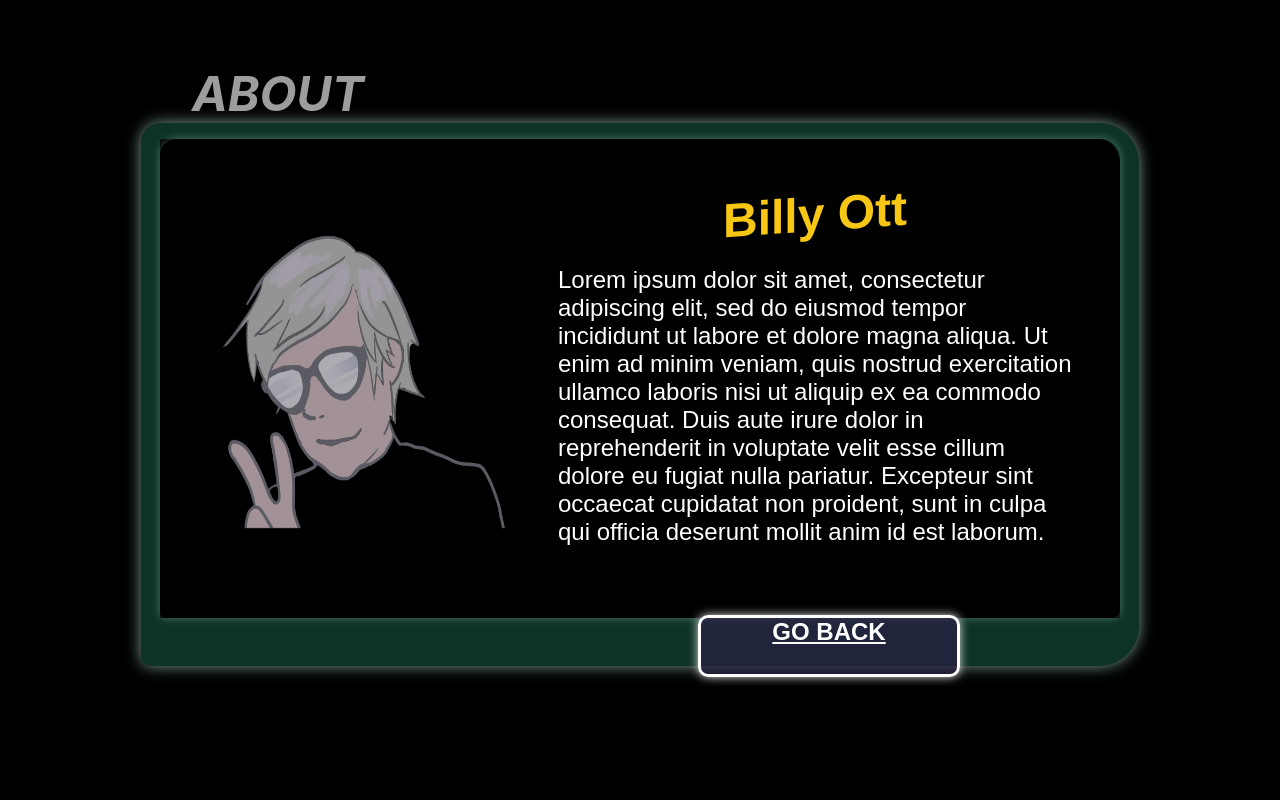
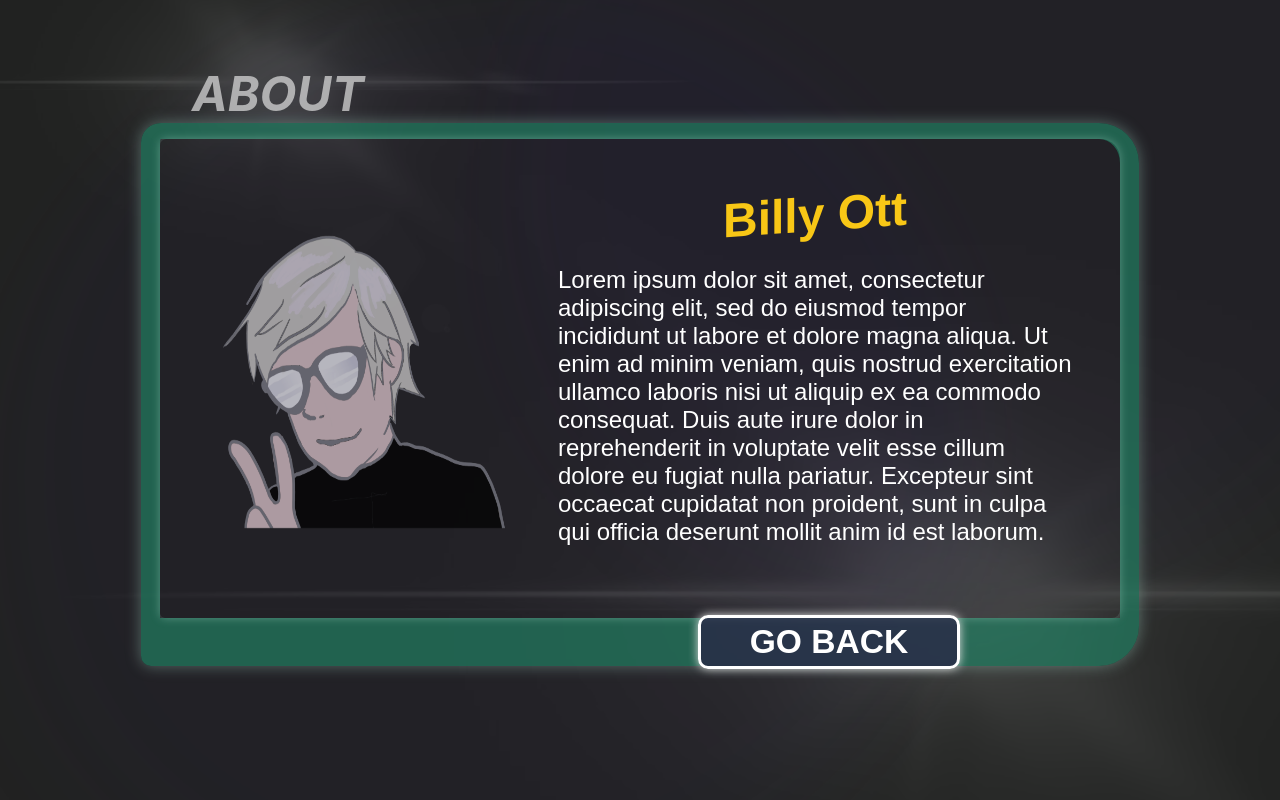
Before and after one commit to billyott/personal-site, a React (Create React App) app: page /about in a window 1280 px wide. Built offline with nearby package versions, Linux system fonts and the light colour scheme.

Commit message:
style about page

```diff
--- a/src/components/about.js
+++ b/src/components/about.js
@@ -6,7 +6,7 @@ import './about.scss';
 function About() {
 
     return(
-        <div className="about">
+        <div className="about" style={{backgroundImage: `url('./assets/about-background.png')`}}>
             <div className="about__header">ABOUT</div>
             <div className="about__content-outer">
                 <div className="about__content-inner">
--- a/src/components/about.scss
+++ b/src/components/about.scss
@@ -1,8 +1,15 @@
 @import '../styling-vars.scss';
 
 .about {
+    position: fixed;
+    top: 0;
+    right: 0;
+    left: 0;
+    bottom: 0;
+    background-repeat: no-repeat;
+    background-size: cover;
+    background-position: center;
     background-color: $scheme-black;
-    margin-bottom: 5%;
 
     &__header {
         margin-top: 5%;
@@ -14,14 +21,14 @@
     }
 
     &__content-outer {
-        border-color: $scheme-green-a4;
+        border-color: $scheme-green-a7;
         border-style: solid;
         border-top-width: 1rem;
         border-left-width: 1.2rem;
         border-right-width: 1.2rem;
         border-bottom-width: 3rem;
         border-radius: 1.25rem 2.5rem 2.5rem .625rem;
-        box-shadow: 0 0 15px $scheme-green-light-a7;
+        box-shadow: 0 0 15px $scheme-green-light-a4;
         width: 75%;
         margin-left: auto;
         margin-right: auto;
@@ -31,7 +38,7 @@
         display: flex;
         flex-direction: row;
         box-shadow: 0 0 10px $scheme-green-light-a4;
-        border-radius: 1rem 1.2rem .5rem .3125rem;
+        border-radius: .4rem 1.2rem .5rem .3125rem;
         padding: 5%;
     }
 
@@ -68,12 +75,14 @@
         text-align: center;
         display: block;
         width: 20%;
-        height: 3.5rem;
+        height: 2.7rem;
         font-weight: bold;
         margin-top: -3.2rem;
         margin-left: auto;
         margin-right: 25%;
-        font-size: 1.5rem;
+        text-decoration: none;
+        padding-top: .3rem;
+        font-size: 2.1rem;
         font-family: sans-serif;
         color: $scheme-white;
         background-color: $scheme-purple-dark-a7;
@@ -81,6 +90,10 @@
         border-color: $scheme-white;
         box-shadow: 0 0 10px $scheme-grey-light;
         border-radius: .625rem;
+        &:hover {
+            color: $scheme-purple-dark;
+            background-color: $scheme-grey-light-a7;
+        }
     }
 
 }
--- a/src/components/main-menu.js
+++ b/src/components/main-menu.js
@@ -37,6 +37,20 @@ class MainMenu extends React.Component {
         }
     }
 
+    updateBorderColor = () => {
+        if (this.state.selected === "portfolio") {
+            return("--opt1")
+        } else if (this.state.selected === "about") {
+            return("--opt2")
+        } else if (this.state.selected === "blog") {
+            return("--opt3")
+        }  else if (this.state.selected === "contact") {
+            return("--opt4")
+        } else {
+            return ("--default")
+        }
+    }
+
     updateSeletedPortfolio = () => {
         this.setState({selected: "portfolio"})
     }
@@ -61,7 +75,7 @@ class MainMenu extends React.Component {
         return (
             <div className="main-menu" style={{backgroundImage: `url('./assets/mainmenu-background.png')`}}>
                 <div className="main-menu__header">MAIN MENU</div>
-                <div className="main-menu__menu-content">
+                <div className={`main-menu__menu-content main-menu__menu-content${this.updateBorderColor()}`}>
                     <div className="main-menu__links-container">
                         <div className="main-menu__links">
                             <NavLink to="/portfolio" className={"main-menu__link main-menu__link--opt1"} onMouseEnter={this.updateSeletedPortfolio} onFocus={this.updateSeletedPortfolio} onMouseLeave={this.resetSelected} onBlur={this.resetSelected}>Portfolio</NavLink>
--- a/src/components/main-menu.scss
+++ b/src/components/main-menu.scss
@@ -27,7 +27,7 @@
         width: 75%;
         margin-left: auto;
         margin-right: auto;
-        border-color: $scheme-purple-dark-a4;
+        border-color: $scheme-purple-dark-a7;
         border-style: solid;
         border-top-width: 1rem;
         border-left-width: 1.2rem;
@@ -35,6 +35,28 @@
         border-bottom-width: 3rem;
         border-radius: 1.25rem 2.5rem 2.5rem .625rem;
         box-shadow: 0 0 5px $scheme-purple-light-a4;
+
+        &--opt1 {
+            border-color: $scheme-blue-a4;
+            box-shadow: 0 0 5px $scheme-blue-a4;
+        }
+
+        &--opt2 {
+            border-color: $scheme-green-a4;
+            box-shadow: 0 0 5px $scheme-green-light-a4;
+        }
+
+        &--opt3 {
+            border-color: $scheme-red-a4;
+            box-shadow: 0 0 5px $scheme-red-light-a4;
+        }
+
+        &--opt4 {
+            border-color: $scheme-yellow-a4;
+            box-shadow: 0 0 5px $scheme-yellow-light-a4;
+        }
+
+
     }
 
     &__links-container {
@@ -51,7 +73,7 @@
     &__link {
         display: block;
         text-align: center;
-        background-color: $scheme-black-a4;
+        background-color: $scheme-black-a7;
         width: 50%;
         height: 4rem;
         text-decoration: none;
@@ -121,7 +143,7 @@
         font-size: 2.5rem;
         font-family: sans-serif;
         color: $scheme-white;
-        background-color: $scheme-black-a4;
+        background-color: $scheme-black-a7;
         border-style: solid;
         border-color: $scheme-white;
         box-shadow: 0 0 10px $scheme-grey-light-a4;
--- a/src/styling-vars.scss
+++ b/src/styling-vars.scss
@@ -7,6 +7,8 @@ $scheme-yellow-light: rgb(248, 219, 112);
 $scheme-blue: rgb(33,49,141);
 $scheme-green: rgb(33, 126, 98);
 $scheme-green-light: rgb(171, 219, 205);
+$scheme-red: rgb(129, 16, 16);
+$scheme-red: rgb(150, 69, 69);
 $scheme-white: rgb(255, 255, 255);
 $scheme-black: rgb(0, 0, 0);
 $scheme-grey: rgb(145, 143, 143);
@@ -22,6 +24,8 @@ $scheme-yellow-light-a7: rgba(248, 219, 112, .7);
 $scheme-blue-a7: rgba(33, 49, 141, .7);
 $scheme-green-a7: rgba(33, 126, 98, .7);
 $scheme-green-light-a7: rgba(171, 219, 205, .7);
+$scheme-red-a7: rgba(129, 16, 16, .7);
+$scheme-red-light-a7: rgba(150, 69, 69, .7);
 $scheme-white-a7: rgba(255, 255, 255, .7);
 $scheme-black-a7: rgba(0, 0, 0, .7);
 $scheme-grey-a7: rgba(145, 143, 143, .7);
@@ -37,6 +41,8 @@ $scheme-yellow-light-a4: rgba(248, 219, 112, .4);
 $scheme-blue-a4: rgba(33, 49, 141, .4);
 $scheme-green-a4: rgba(33, 126, 98, .4);
 $scheme-green-light-a4: rgba(171, 219, 205, .4);
+$scheme-red-a4: rgba(129, 16, 16, .4);
+$scheme-red-light-a4: rgba(150, 69, 69, .4);
 $scheme-white-a4: rgba(255, 255, 255, .4);
 $scheme-black-a4: rgba(0, 0, 0, .4);
 $scheme-grey-a4: rgba(145, 143, 143, .4);
```
Also changed, not shown: public/assets/about-background.png (added), 1 other file (tests, documents, lock files or other folders).
